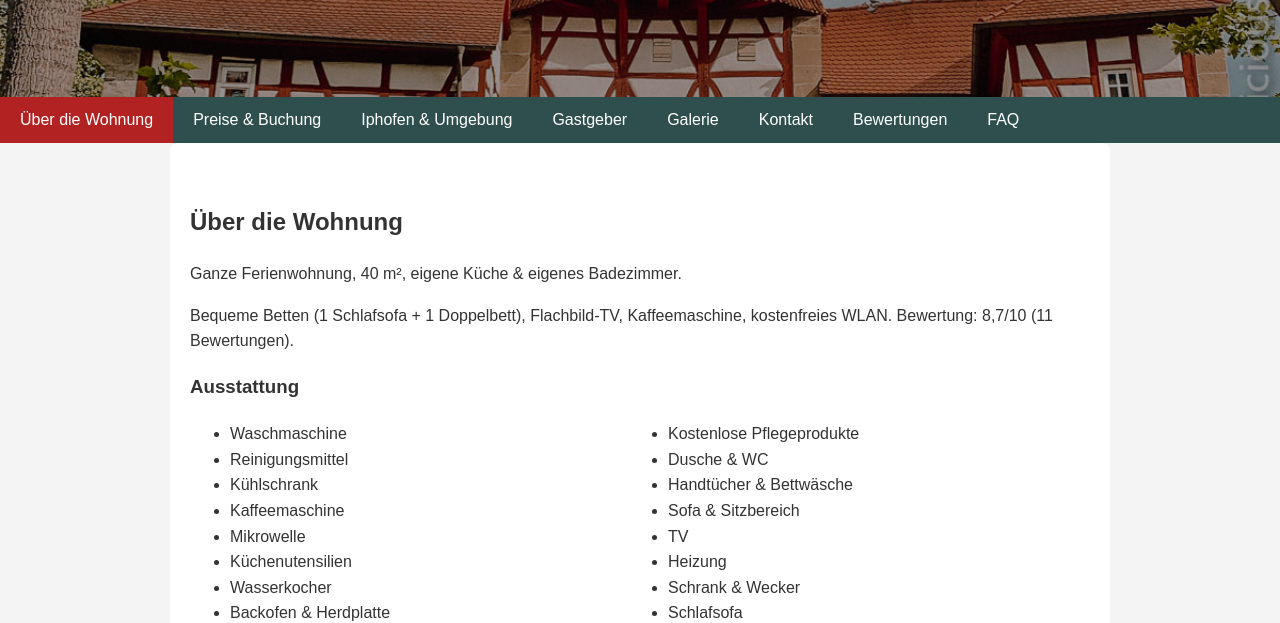
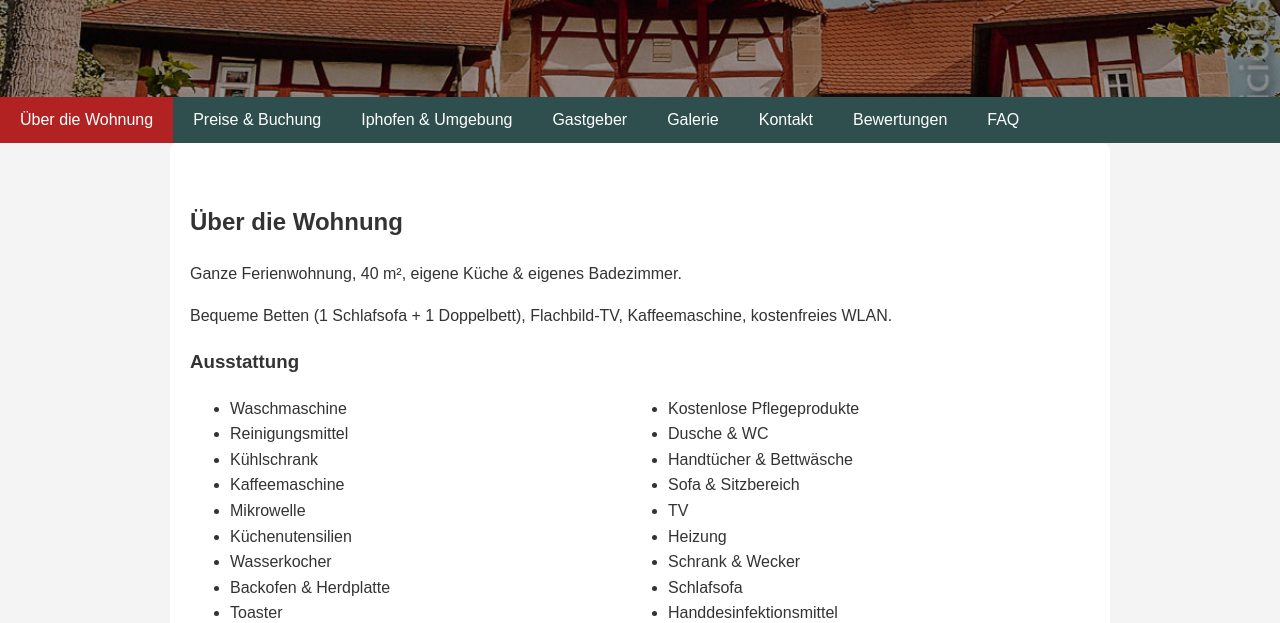
Before and after one commit to SchmidbauerF/schmidbauerF.github.io, a plain HTML site: page index.html in a window 1280 px wide. Shown: the part 180-803 px from the top of the page. Drawn offline with nearby package versions, Linux system fonts and the light colour scheme.

Commit message:
Update index.html

```diff
--- a/index.html
+++ b/index.html
@@ -228,7 +228,7 @@
 <div id="wohnung" class="tabcontent" style="display:block;">
   <h2>Über die Wohnung</h2>
   <p>Ganze Ferienwohnung, 40 m², eigene Küche & eigenes Badezimmer.</p>
-  <p>Bequeme Betten (1 Schlafsofa + 1 Doppelbett), Flachbild-TV, Kaffeemaschine, kostenfreies WLAN. Bewertung: 8,7/10 (11 Bewertungen).</p>
+  <p>Bequeme Betten (1 Schlafsofa + 1 Doppelbett), Flachbild-TV, Kaffeemaschine, kostenfreies WLAN.</p>
   <h3>Ausstattung</h3>
   <ul>
     <li>Waschmaschine</li>
```
